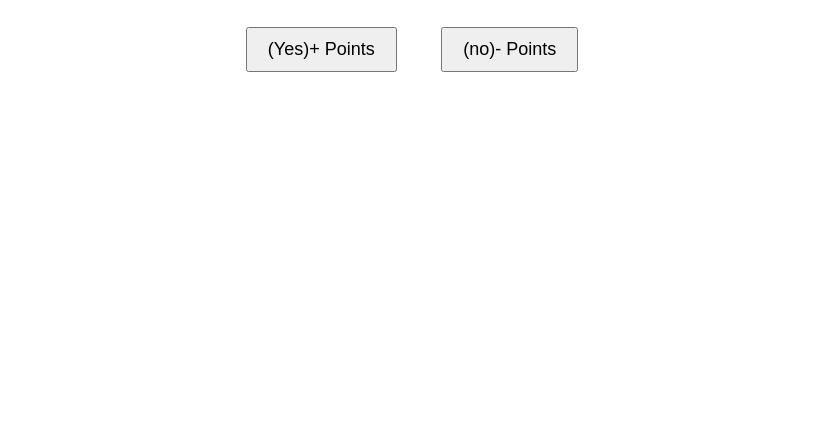
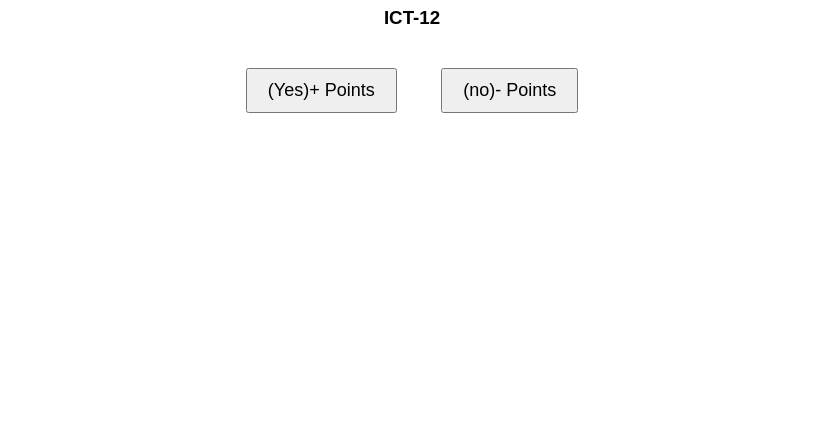
Before and after one commit to denveroliva/denveroliva.github.io, a plain HTML site: page index.html in a window 1280 px wide. Shown: the part 352-800 px from the top of the page, without its empty margins (228-1050 px from the left). Drawn offline with Linux system fonts and the light colour scheme.

Commit message:
Update index.html

```diff
--- a/index.html
+++ b/index.html
@@ -44,6 +44,7 @@
         <img src="https://media4.giphy.com/media/v1.Y2lkPTc5MGI3NjExN3d0dWEwYnh0bDdhd3RiZDNkc3FoOW5vaGQ2b3h5ZTQ4NnBna2NueiZlcD12MV9pbnRlcm5hbF9naWZfYnlfaWQmY3Q9Zw/sXv0vaA4331Ti/giphy.webp" alt="Cute GIF" width="300">
     </div>
     <h1>ma'am Guia bibigyan nyo po ba kami ng +points?.</h1>
+    <h3>ICT-12</h3>
     <button id="yes" onclick="redirectToYes()">(Yes)+ Points</button>
     <button id="no" onmouseover="moveNoButton()">(no)- Points</button>
 </body>
```
